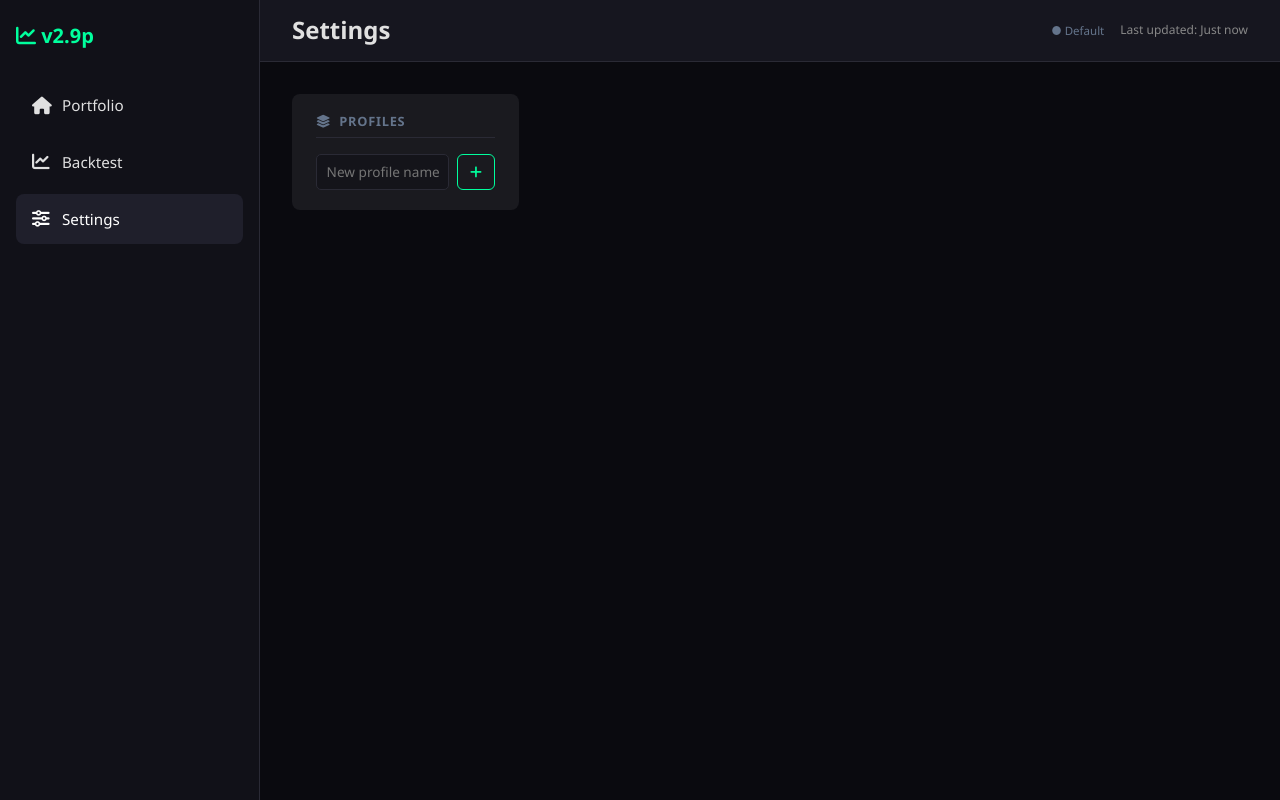
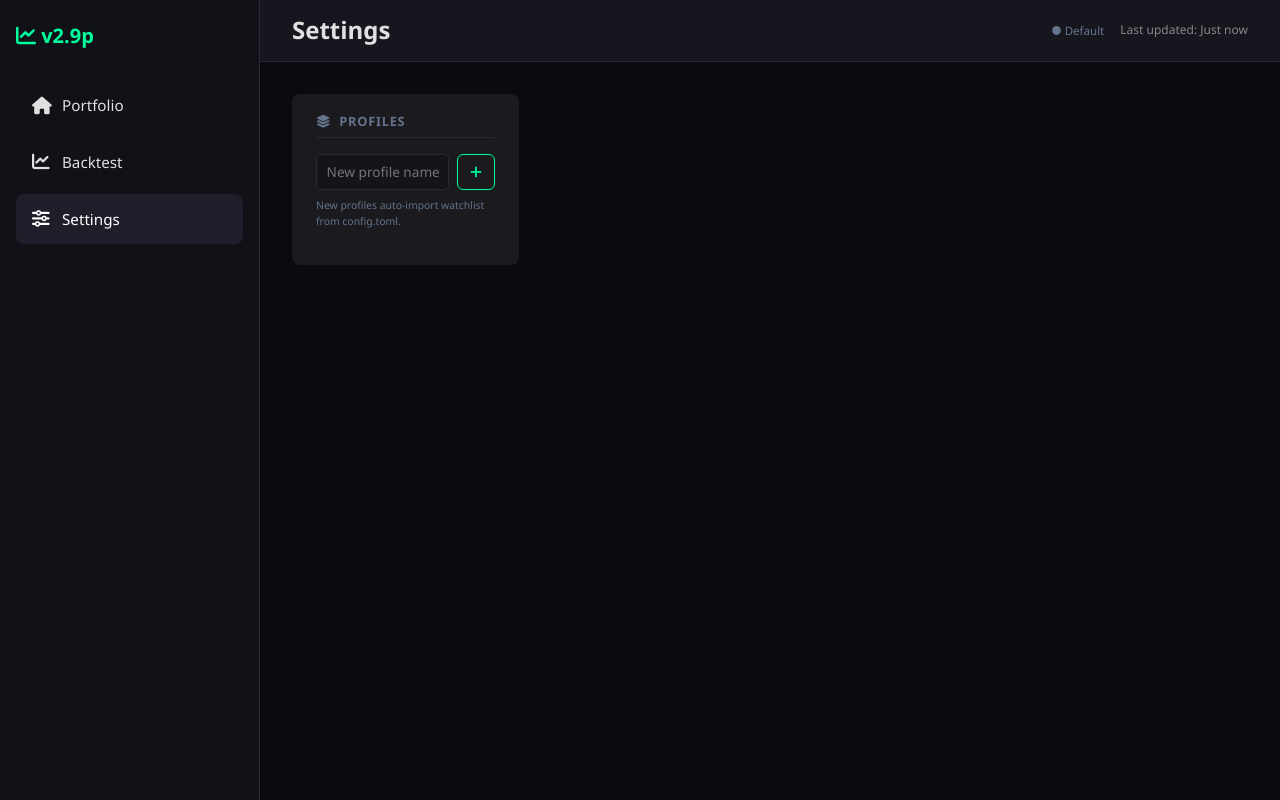
Before and after one commit to tsehowang2/trading-ui, a Flask app: page /settings in a window 1280 px wide. Run offline with Flask 3, Linux system fonts and the light colour scheme; data that the repository does not hold is empty; some libraries are stand-ins or nearby versions.

Commit message:
fix UI problem

```diff
--- a/app.py
+++ b/app.py
@@ -34,6 +34,40 @@ def _write_holdings_json(rows: list[dict], profile_id: int | None = None) -> Non
     """Persist holdings for the given (or active) profile."""
     pid = profile_id if profile_id is not None else _get_active_profile_id()
     db.write_holdings_for_profile(pid, rows)
+    _invalidate_portfolio_cache()
+
+def _invalidate_portfolio_cache() -> None:
+    """Clear cached portfolio analysis so next load forces a re-run."""
+    # Remove JSON cache file
+    try:
+        if os.path.exists(CACHE_PATH):
+            os.remove(CACHE_PATH)
+    except Exception:
+        pass
+    # Remove PostgreSQL cache row
+    if db.DATABASE_URL:
+        try:
+            conn = db.get_connection()
+            if conn:
+                with conn.cursor() as cur:
+                    cur.execute("DELETE FROM portfolio_cache WHERE id = 1")
+                conn.commit()
+                conn.close()
+        except Exception:
+            pass
+
+def _read_config_watchlist() -> list:
+    """Read watchlist from config.toml, returning [] on failure."""
+    try:
+        import tomllib
+        config_path = os.path.join(_HERE, "config.toml")
+        if os.path.exists(config_path):
+            with open(config_path, "rb") as f:
+                cfg = tomllib.load(f)
+            return cfg.get("portfolio", {}).get("watchlist", [])
+    except Exception:
+        pass
+    return []
 
 def safe_round(value, default=0.0):
     if value is None or not isinstance(value, (int, float)) or not math.isfinite(value):
@@ -111,6 +145,7 @@ def api_holdings():
         ticker = request.args.get('ticker', '').upper()
         pid = _get_active_profile_id()
         db.delete_holding_for_profile(pid, ticker)
+        _invalidate_portfolio_cache()
         return jsonify({"status": "success"})
 
 @app.route('/api/backtest/<ticker>')
@@ -258,17 +293,21 @@ def api_backtest(ticker):
 
 @app.route('/api/watchlist')
 def api_watchlist():
+    """Return active profile's watchlist (falls back to config.toml)."""
     try:
-        import tomllib
-        config_path = os.path.join(_HERE, "config.toml")
-        if os.path.exists(config_path):
-            with open(config_path, "rb") as f:
-                cfg = tomllib.load(f)
-            watchlist = cfg.get("portfolio", {}).get("watchlist", [])
-            return jsonify({"watchlist": watchlist})
-        return jsonify({"watchlist": []})
+        profile = db.get_active_profile()
+        wl = profile.get("watchlist") or []
+        if wl:
+            return jsonify({"watchlist": wl})
+        # Fallback to config.toml if profile has no watchlist yet
+        return jsonify({"watchlist": _read_config_watchlist()})
     except Exception as e:
         return jsonify({"watchlist": [], "error": str(e)})
+
+@app.route('/api/config/watchlist')
+def api_config_watchlist():
+    """Return the raw watchlist from config.toml (used for import in Settings)."""
+    return jsonify({"watchlist": _read_config_watchlist()})
 
 
 # ── Debug endpoint ──
@@ -408,6 +447,9 @@ def api_profiles():
     if existing:
         return jsonify({"error": "A profile with that name already exists"}), 409
     settings = {k: data[k] for k in db.DEFAULT_PROFILE_SETTINGS if k in data}
+    # Auto-seed watchlist from config.toml if none provided
+    if 'watchlist' not in settings or not settings['watchlist']:
+        settings['watchlist'] = _read_config_watchlist()
     profile = db.create_profile(name, settings)
     if profile is None:
         return jsonify({"error": "Failed to create profile"}), 500
@@ -425,6 +467,8 @@ def api_profiles_active():
         return jsonify({"error": "profile_id required"}), 400
     if not db.set_active_profile(int(pid)):
         return jsonify({"error": "Failed to set active profile"}), 500
+    # Invalidate cache — new profile has different holdings / settings
+    _invalidate_portfolio_cache()
     return jsonify({"status": "ok", "active_profile_id": int(pid)})
 
 
@@ -434,6 +478,9 @@ def api_profile_detail(profile_id):
         data = request.json or {}
         if not db.update_profile(profile_id, data):
             return jsonify({"error": "Update failed"}), 500
+        # Invalidate cache if the active profile's settings changed
+        if profile_id == _get_active_profile_id():
+            _invalidate_portfolio_cache()
         return jsonify({"status": "ok"})
     # DELETE
     if len(db.list_profiles()) <= 1:
@@ -453,6 +500,9 @@ def api_profile_holdings(profile_id):
         if data.get('_bulk'):
             rows = data.get('holdings', [])
             db.write_holdings_for_profile(profile_id, rows)
+            # Invalidate cache only if this is the active profile's holdings
+            if profile_id == _get_active_profile_id():
+                _invalidate_portfolio_cache()
             return jsonify({"status": "ok"})
         ticker = str(data.get('ticker', '')).strip().upper()
         if not ticker:
@@ -471,10 +521,14 @@ def api_profile_holdings(profile_id):
                 notes=str(data.get('notes', '')),
             ))
         db.write_holdings_for_profile(profile_id, holdings)
+        if profile_id == _get_active_profile_id():
+            _invalidate_portfolio_cache()
         return jsonify({"status": "ok"})
     # DELETE
     ticker = request.args.get('ticker', '').upper()
     db.delete_holding_for_profile(profile_id, ticker)
+    if profile_id == _get_active_profile_id():
+        _invalidate_portfolio_cache()
     return jsonify({"status": "ok"})
 
 
--- a/templates/settings.html
+++ b/templates/settings.html
@@ -60,10 +60,11 @@
       <div id="profileList"></div>
       <div class="mt-3 d-flex gap-2">
         <input id="newProfileName" class="input-dark flex-1" placeholder="New profile name…" style="flex:1">
-        <button class="btn btn-sm btn-outline-success" onclick="createProfile()">
+        <button class="btn btn-sm btn-outline-success" onclick="createProfile()" title="Create profile (watchlist auto-imported from config.toml)">
           <i class="fas fa-plus"></i>
         </button>
       </div>
+      <p class="mt-2" style="font-size:0.65rem;color:#64748b;">New profiles auto-import watchlist from config.toml.</p>
     </div>
   </div>
 
@@ -123,10 +124,13 @@
     <div class="settings-section">
       <h5><i class="fas fa-binoculars me-2"></i>Watchlist</h5>
       <div id="watchlistChips" class="mb-2"></div>
-      <div class="d-flex gap-2 mt-2">
+      <div class="d-flex gap-2 mt-2 flex-wrap">
         <input id="wlInput" class="input-dark" placeholder="TICKER" style="max-width:140px;text-transform:uppercase">
         <button class="btn btn-sm btn-outline-primary" onclick="addTicker()">
           <i class="fas fa-plus me-1"></i>Add
+        </button>
+        <button class="btn btn-sm btn-outline-secondary" onclick="importFromConfig()" title="Replace watchlist with tickers from config.toml">
+          <i class="fas fa-file-import me-1"></i>Import from config.toml
         </button>
         <button class="btn btn-sm btn-outline-success ms-auto" onclick="saveWatchlist()">
           <i class="fas fa-save me-1"></i>Save Watchlist
@@ -181,7 +185,7 @@ function renderProfileList() {
     <div class="profile-card ${p.id === editingId ? 'active' : ''}" onclick="selectProfile(${p.id})">
       <span class="profile-name">${esc(p.name)}</span>
       ${p.is_active ? '<span class="badge-active">ACTIVE</span>' : ''}
-      ${!p.is_active ? `<button class="btn-icon" title="Set active" onclick="event.stopPropagation();setActive(${p.id})"><i class="fas fa-check"></i></button>` : ''}
+      ${p.id === editingId && !p.is_active ? `<button class="btn-icon" title="Set as active profile" onclick="event.stopPropagation();setActive(${p.id})"><i class="fas fa-check"></i></button>` : ''}
     </div>
   `).join('');
 }
@@ -224,13 +228,33 @@ document.getElementById('wlInput').addEventListener('keydown', e => { if(e.key==
 
 function removeTicker(i) { watchlist.splice(i,1); renderWatchlist(); }
 
+async function importFromConfig() {
+  try {
+    const res = await fetch('/api/config/watchlist');
+    const d = await res.json();
+    const incoming = d.watchlist || [];
+    if (!incoming.length) { showToast('config.toml has no watchlist tickers', true); return; }
+    // Merge: add any not already present
+    let added = 0;
+    incoming.forEach(t => { if (!watchlist.includes(t)) { watchlist.push(t); added++; } });
+    renderWatchlist();
+    showToast(added > 0 ? `Imported ${added} ticker(s) from config.toml` : 'All config tickers already in watchlist');
+  } catch(e) {
+    showToast('Failed to read config.toml: ' + e.message, true);
+  }
+}
+
 async function saveWatchlist() {
   const res = await fetch(`/api/profiles/${editingId}`, {
     method:'PUT', headers:{'Content-Type':'application/json'},
     body: JSON.stringify({watchlist})
   });
   const d = await res.json();
-  if (res.ok) { showToast('Watchlist saved'); await loadProfiles(); selectProfile(editingId); }
+  if (res.ok) {
+    const isActive = (profiles.find(p=>p.id===editingId)||{}).is_active;
+    showToast(isActive ? 'Watchlist saved \u2014 analysis cache cleared' : 'Watchlist saved');
+    await loadProfiles(); selectProfile(editingId);
+  }
   else showToast(d.error || 'Error', true);
 }
 
@@ -248,7 +272,11 @@ async function saveParams() {
   const res = await fetch(`/api/profiles/${editingId}`, {
     method:'PUT', headers:{'Content-Type':'application/json'}, body: JSON.stringify(body)
   });
-  if (res.ok) { showToast('Parameters saved'); await loadProfiles(); }
+  if (res.ok) {
+    const isActive = (profiles.find(p=>p.id===editingId)||{}).is_active;
+    showToast(isActive ? 'Parameters saved \u2014 analysis cache cleared' : 'Parameters saved');
+    await loadProfiles();
+  }
   else { const d = await res.json(); showToast(d.error || 'Error', true); }
 }
 
@@ -257,7 +285,15 @@ async function setActive(id) {
     method:'POST', headers:{'Content-Type':'application/json'},
     body: JSON.stringify({profile_id: id})
   });
-  if (res.ok) { showToast('Active profile changed'); await loadProfiles(); selectProfile(editingId); }
+  if (res.ok) {
+    showToast('Active profile changed \u2014 analysis cache cleared');
+    await loadProfiles();
+    selectProfile(editingId);
+    // Update topbar profile indicator
+    const el = document.getElementById('topbar-profile');
+    const p = profiles.find(x => x.id === id);
+    if (el && p) el.textContent = '\u25CF ' + p.name;
+  }
 }
 
 async function createProfile() {
@@ -329,7 +365,11 @@ async function saveHoldings() {
     method:'POST', headers:{'Content-Type':'application/json'},
     body: JSON.stringify({_bulk: true, holdings: clean})
   });
-  if (res.ok) { showToast('Holdings saved'); holdingsData = clean; renderHoldings(); }
+  if (res.ok) {
+    const isActive = (profiles.find(p=>p.id===editingId)||{}).is_active;
+    showToast(isActive ? 'Holdings saved \u2014 analysis cache cleared' : 'Holdings saved');
+    holdingsData = clean; renderHoldings();
+  }
   else { const d = await res.json(); showToast(d.error || 'Error', true); }
 }
 
```
Also changed, not shown: templates/index.html (+44 -6 lines).
